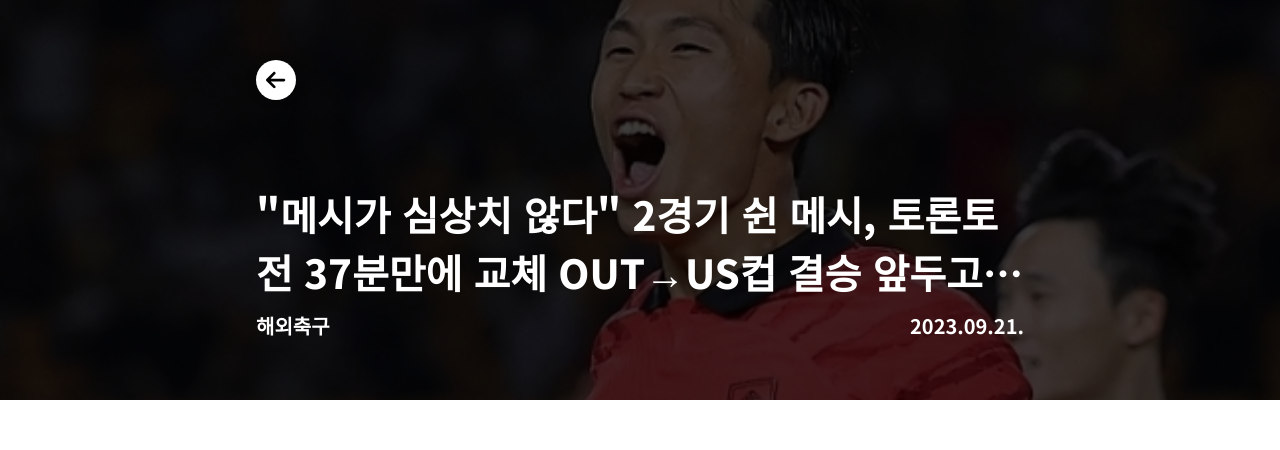
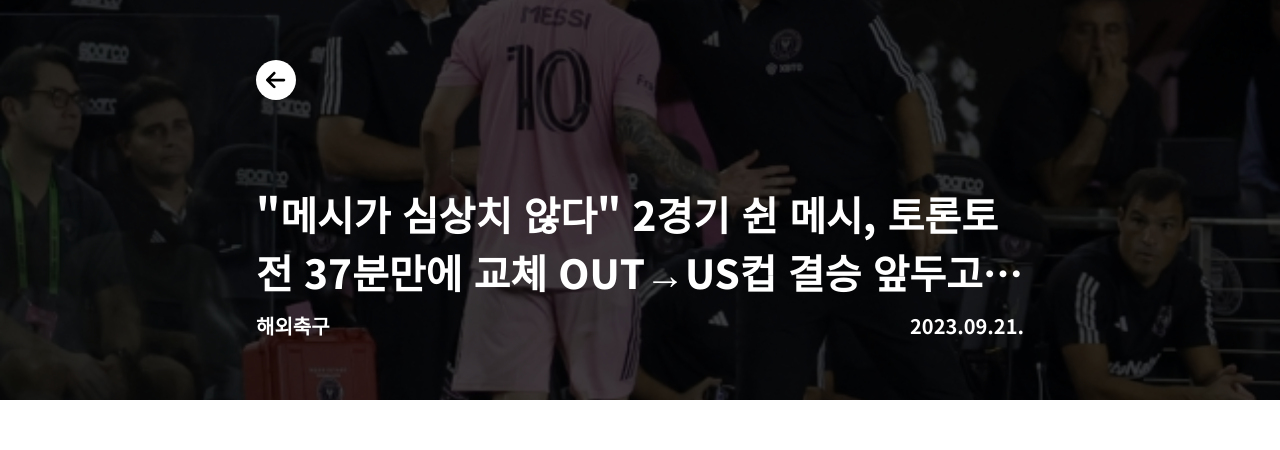
Before and after one commit to yoogukhyeon/gateby_blog.github.io, a Gatsby site: page /post45/ in a window 1280 px wide. Shown: the top 450 px of the page. Built offline with nearby package versions, Linux system fonts and the light colour scheme; Gatsby itself is replaced by a stand-in of ours.

Commit message:
feat: 글추가

```diff
--- a/contents/post45.md
+++ b/contents/post45.md
@@ -3,7 +3,7 @@ date: '2023-09-21'
 title: '"메시가 심상치 않다" 2경기 쉰 메시, 토론토전 37분만에 교체 OUT→US컵 결승 앞두고 등부상 암울'
 categories: ['해외축구']
 summary: '"메시가 심상치 않다" 2경기 쉰 메시, 토론토전 37분만에 교체 OUT→US컵 결승 앞두고 등부상 암울'
-thumbnail: './post44.jpeg'
+thumbnail: './post45.jpeg'
 ---
 
 ![](https://imgnews.pstatic.net/image/076/2023/09/21/2023092101001630800207311_20230921144704150.jpg?type=w647)
```
